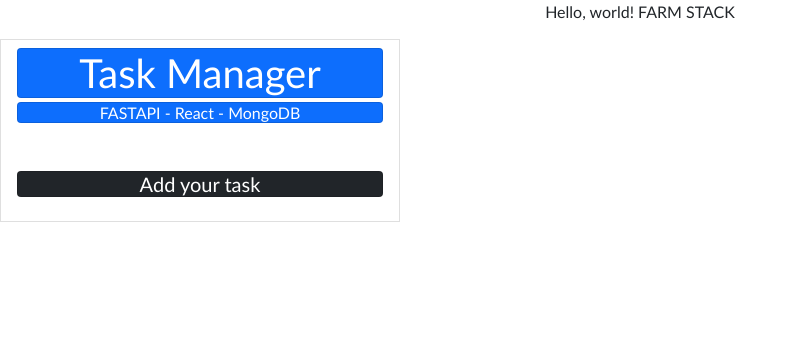
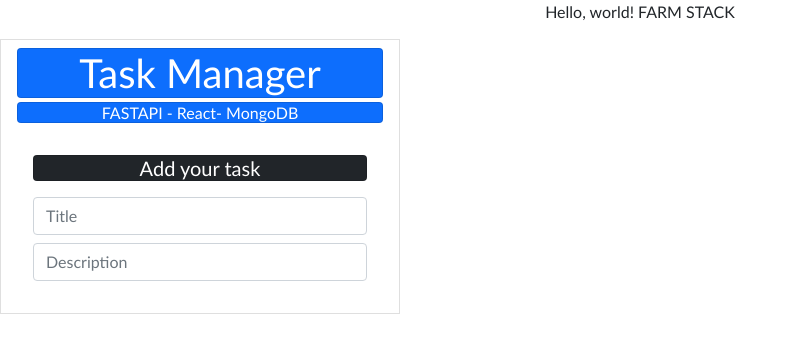
Before and after one commit to Hamilkar247/farm_tutorial_kusy, a React (Create React App) app in the folder frontend/: page / in a window 1280 px wide. Shown: the top 352 px of the page, without its empty margins (0-798 px from the left). Built offline with nearby package versions, Linux system fonts and the light colour scheme.

Commit message:
[WO-5] formatowanie wcieć
Signed-off-by: Hamilkar247 <adonnibal96@gmail.com>

```diff
--- a/frontend/src/App.js
+++ b/frontend/src/App.js
@@ -11,10 +11,14 @@ function App() {
       FARM STACK
       <div className="App list-group-item justify-content-center align-items-center mx auto" style={{"width": "400px", "backgroundColor": "white", "marginTop": "15px"}}>
         <h1 className="card text-white bg-primary mb-1" styleName="max-width: 20rem;">Task Manager</h1>
-    <h6 className="card text-white bg-primary mb-3">FASTAPI - React - MongoDB</h6>
-    <div className="card-body"></div>
+        <h6 className="card text-white bg-primary mb-3">FASTAPI - React- MongoDB</h6>
+        <div className="card-body">
           <h5 className="card text-white bg-dark mb-3">Add your task</h5>
-
+          <span className="card-text">
+            <input className="mb-2 form-control titleIn" placeholder='Title'/>
+            <input className="mb-2 form-control desIn" placeholder='Description'/>
+          </span>
+        </div>
       </div>
     </div>
   );
```
Lines whose indentation alone changed are shown as unchanged.
